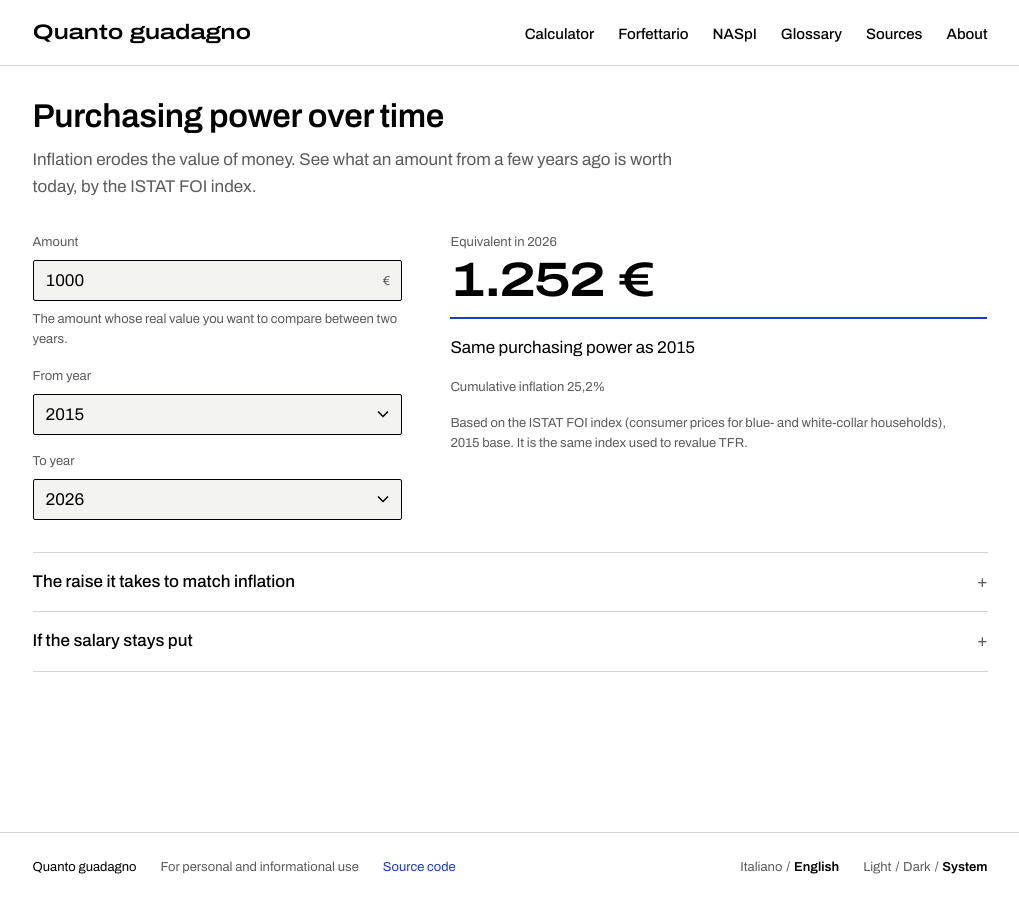
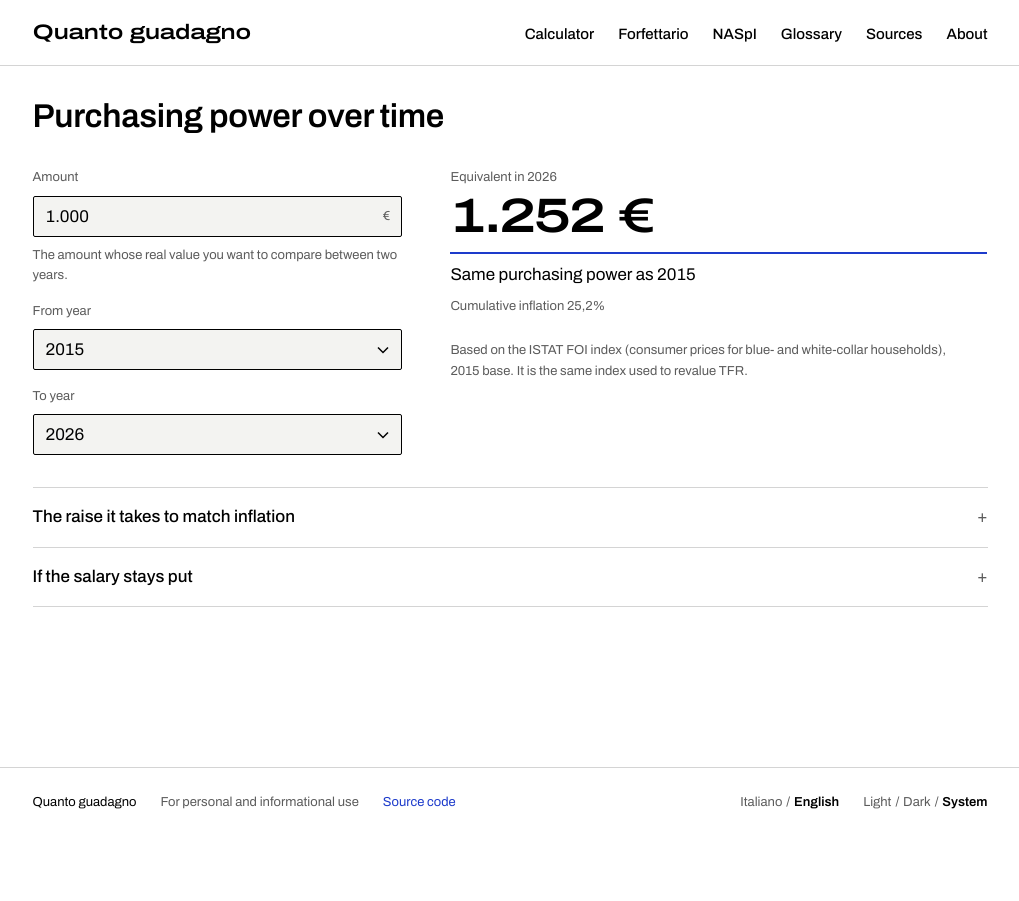
Before and after one commit to stefanovalloncini/quanto-guadagno, a React (Vite) app: page /inflazione in a window 1280 px wide. Shown: the whole page, without its empty margins (130-1149 px from the left). After the commit the page ends 836 px from the top, so only its background shows below. Built offline with nearby package versions, Linux system fonts and the light colour scheme.

Commit message:
refactor: fold the keepers styles into the system

```diff
--- a/src/ui/design-system/blocks.css
+++ /dev/null
@@ -1,25 +0,0 @@
-/* Blocks added after the identity pass. Same vocabulary, no new colours. */
-
-:root {
-  /* The secondary figure size, for pages whose headline number is not a payslip. */
-  --t-cifra-sm: clamp(2.25rem, 9cqw, 4rem);
-}
-
-.qg-cifra--sm {
-  font-size: var(--t-cifra-sm);
-}
-
-.qg-salary-input {
-  display: flex;
-  flex-direction: column;
-  gap: var(--s-3);
-}
-
-.qg-raise__body,
-.qg-keep-pace__body,
-.qg-frozen__body {
-  padding-bottom: var(--s-5);
-  display: flex;
-  flex-direction: column;
-  gap: var(--s-4);
-}
--- a/src/ui/design-system/calculator.css
+++ b/src/ui/design-system/calculator.css
@@ -217,7 +217,10 @@
 
 .qg-esempio__body,
 .qg-employer__body,
-.qg-irpef-indicator__body {
+.qg-irpef-indicator__body,
+.qg-raise__body,
+.qg-keep-pace__body,
+.qg-frozen__body {
   padding-bottom: var(--s-5);
   display: flex;
   flex-direction: column;
--- a/src/ui/design-system/forms.css
+++ b/src/ui/design-system/forms.css
@@ -203,6 +203,11 @@
   gap: var(--s-3);
 }
 
+.qg-salary-input {
+  display: flex;
+  flex-direction: column;
+  gap: var(--s-3);
+}
 .qg-mode-selector {
   display: inline-flex;
   gap: var(--s-4);
--- a/src/ui/design-system/index.css
+++ b/src/ui/design-system/index.css
@@ -10,4 +10,3 @@
 @import "./pages.css";
 @import "./history.css";
 @import "./print.css";
-@import "./blocks.css";
--- a/src/ui/features/inflation/InflationForm.tsx
+++ b/src/ui/features/inflation/InflationForm.tsx
@@ -1,6 +1,9 @@
 import { FormattedMessage } from "react-intl";
 import { Field, Select, Stack } from "@/ui/design-system/primitives";
+import { formatThousands, parseDigits } from "@/ui/shared/numeric.ts";
 import type { InflationCalculator } from "./useInflationCalculator.ts";
+
+const MAX_AMOUNT = 10_000_000;
 
 interface InflationFormProps {
   readonly calc: InflationCalculator;
@@ -15,14 +18,12 @@ export function InflationForm({ calc }: InflationFormProps) {
         <Field
           label={<FormattedMessage id="inflation.form.amount" />}
           hint={<FormattedMessage id="inflation.form.amount.hint" />}
-          type="number"
-          min={0}
-          max={10_000_000}
-          step={100}
-          value={state.amount}
-          onChange={(e) => update({ amount: Math.max(0, Number(e.target.value)) })}
+          type="text"
+          inputMode="numeric"
+          autoComplete="off"
+          value={formatThousands(state.amount)}
+          onChange={(e) => update({ amount: Math.min(parseDigits(e.target.value), MAX_AMOUNT) })}
           trailing="€"
-          inputMode="numeric"
         />
 
         <Select
--- a/src/ui/features/inflation/InflationPage.tsx
+++ b/src/ui/features/inflation/InflationPage.tsx
@@ -12,7 +12,6 @@ export function InflationPage() {
   return (
     <CalculatorLayout
       titleId="inflation.title"
-      ledeId="inflation.lede"
       form={<InflationForm calc={calc} />}
       results={<InflationResults result={calc.result} />}
       footer={
--- a/src/ui/features/inflation/InflationResults.tsx
+++ b/src/ui/features/inflation/InflationResults.tsx
@@ -1,5 +1,6 @@
 import { FormattedMessage } from "react-intl";
 import { Money } from "@/ui/design-system/primitives";
+import { ResultFigure } from "@/ui/shared/ResultFigure.tsx";
 import { formatPercentage } from "@/domain/format.ts";
 import type { InflationResult } from "./useInflationCalculator.ts";
 
@@ -9,36 +10,33 @@ interface InflationResultsProps {
 
 export function InflationResults({ result }: InflationResultsProps) {
   return (
-    <div className="qg-cedolino">
-      <div className="qg-cedolino__head">
-        <span className="qg-cedolino__label">
+    <div className="qg-result">
+      <ResultFigure
+        label={
           <FormattedMessage
             id="inflation.result.adjusted"
             values={{ year: String(result.toYear) }}
           />
-        </span>
-        {/* The live region stays mounted; the key inside it re-runs the settle. */}
-        <div className="qg-cedolino__amount" aria-live="polite">
-          <strong className="qg-cifra qg-cifra--sm" key={result.adjusted}>
-            <Money amount={result.adjusted} whole />
-          </strong>
-        </div>
-      </div>
-
-      <p className="qg-cedolino__annual">
+        }
+        value={<Money amount={result.adjusted} whole />}
+        settleKey={result.adjusted}
+        secondary={
           <FormattedMessage
             id="inflation.result.adjusted.sub"
             values={{ year: String(result.fromYear) }}
           />
-      </p>
-      <p className="qg-cedolino__rates">
+        }
+        note={
+          <>
             <span>
               <FormattedMessage id="inflation.result.cumulative" />
             </span>{" "}
             <span className="qg-num">{formatPercentage(result.cumulativeRate)}</span>
-      </p>
+          </>
+        }
+      />
 
-      <p className="qg-note">
+      <p className="qg-figure__note">
         <FormattedMessage id="inflation.result.note" />
       </p>
     </div>
--- a/src/ui/i18n/messages/en.ts
+++ b/src/ui/i18n/messages/en.ts
@@ -562,8 +562,6 @@ export const en: Record<MessageKey, string> = {
     "The 13th carries no employee work deduction and no regional or municipal surcharge, so it is taxed more than an ordinary month.",
 
   "inflation.title": "Purchasing power over time",
-  "inflation.lede":
-    "Inflation erodes the value of money. See what an amount from a few years ago is worth today, by the ISTAT FOI index.",
   "inflation.form.amount": "Amount",
   "inflation.form.amount.hint":
     "The amount whose real value you want to compare between two years.",
--- a/src/ui/i18n/messages/it.ts
+++ b/src/ui/i18n/messages/it.ts
@@ -570,8 +570,6 @@ export const it = {
     "Sulla tredicesima non si applicano le detrazioni da lavoro dipendente né le addizionali regionale e comunale: per questo è tassata più di una mensilità ordinaria.",
 
   "inflation.title": "Il potere d'acquisto nel tempo",
-  "inflation.lede":
-    "L'inflazione erode il valore dei soldi. Scopri quanto vale oggi una cifra di qualche anno fa, secondo l'indice ISTAT FOI.",
   "inflation.form.amount": "Importo",
   "inflation.form.amount.hint": "La cifra di cui confrontare il valore reale tra due anni.",
   "inflation.form.fromYear": "Anno di partenza",
```
Lines whose indentation alone changed are shown as unchanged.
